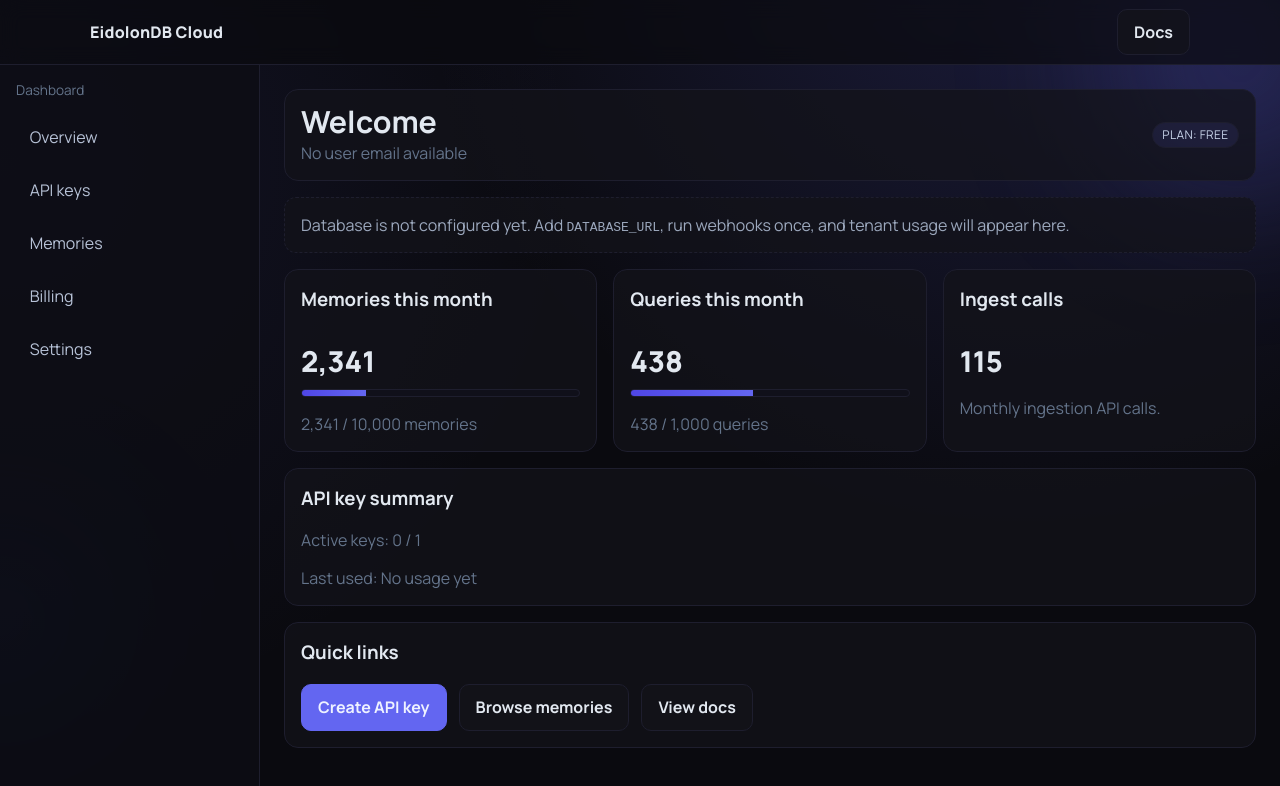
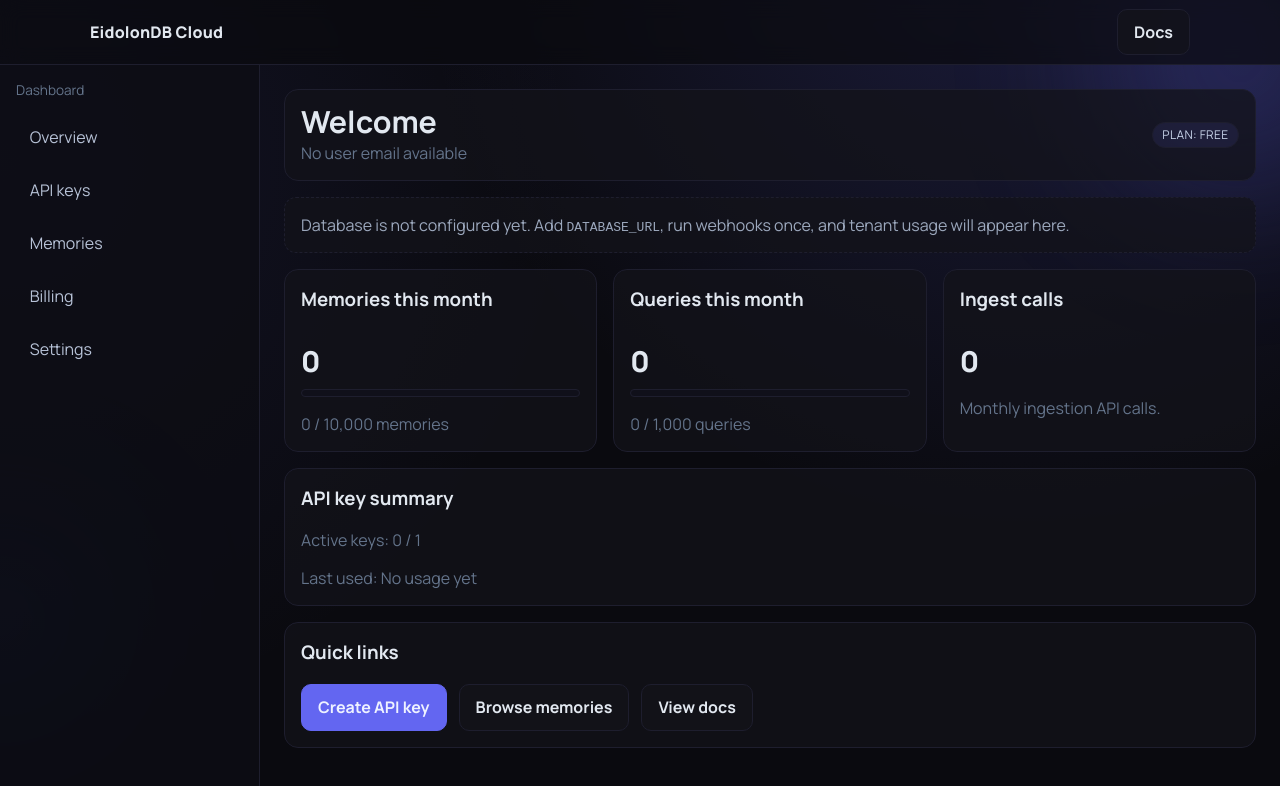
Before and after one commit to millbj92/EidolonDB, a Next.js app in the folder apps/web/: page /dashboard in a window 1280 px wide. Shown: the top 786 px of the page. Built offline with nearby package versions, Linux system fonts and the light colour scheme; no server answers.

Commit message:
fix: remove hardcoded placeholder usage values, show real zeros for new accounts

```diff
--- a/apps/web/src/app/(dashboard)/dashboard/page.tsx
+++ b/apps/web/src/app/(dashboard)/dashboard/page.tsx
@@ -17,10 +17,9 @@
   const usage = tenant ? await getCurrentUsage(tenant.tenantId, month) : null;
   const keySummary = tenant ? await getApiKeySummary(tenant.tenantId) : { count: 0, lastUsedAt: null };
 
-  // TODO: Replace these placeholders with live DB-backed metrics once cloud infra is fully provisioned.
-  const memoriesCreated = usage?.memoriesCreated ?? 2341;
-  const queries = usage?.queries ?? 438;
-  const ingestCalls = usage?.ingestCalls ?? 115;
+  const memoriesCreated = usage?.memoriesCreated ?? 0;
+  const queries = usage?.queries ?? 0;
+  const ingestCalls = usage?.ingestCalls ?? 0;
 
   const planName = toPlanName(tenant?.tenantPlan);
   const limits = PLAN_LIMITS[planName];
```
